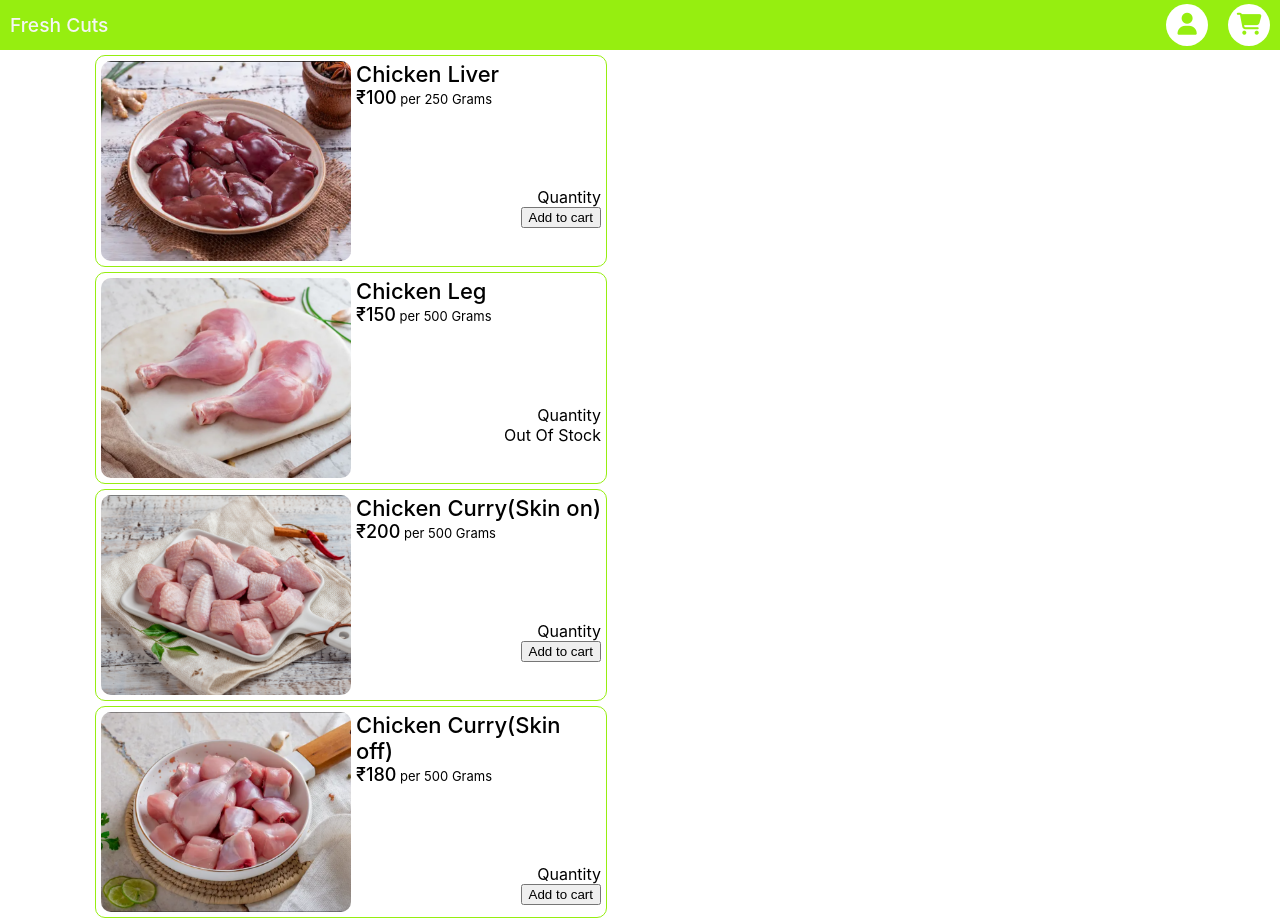
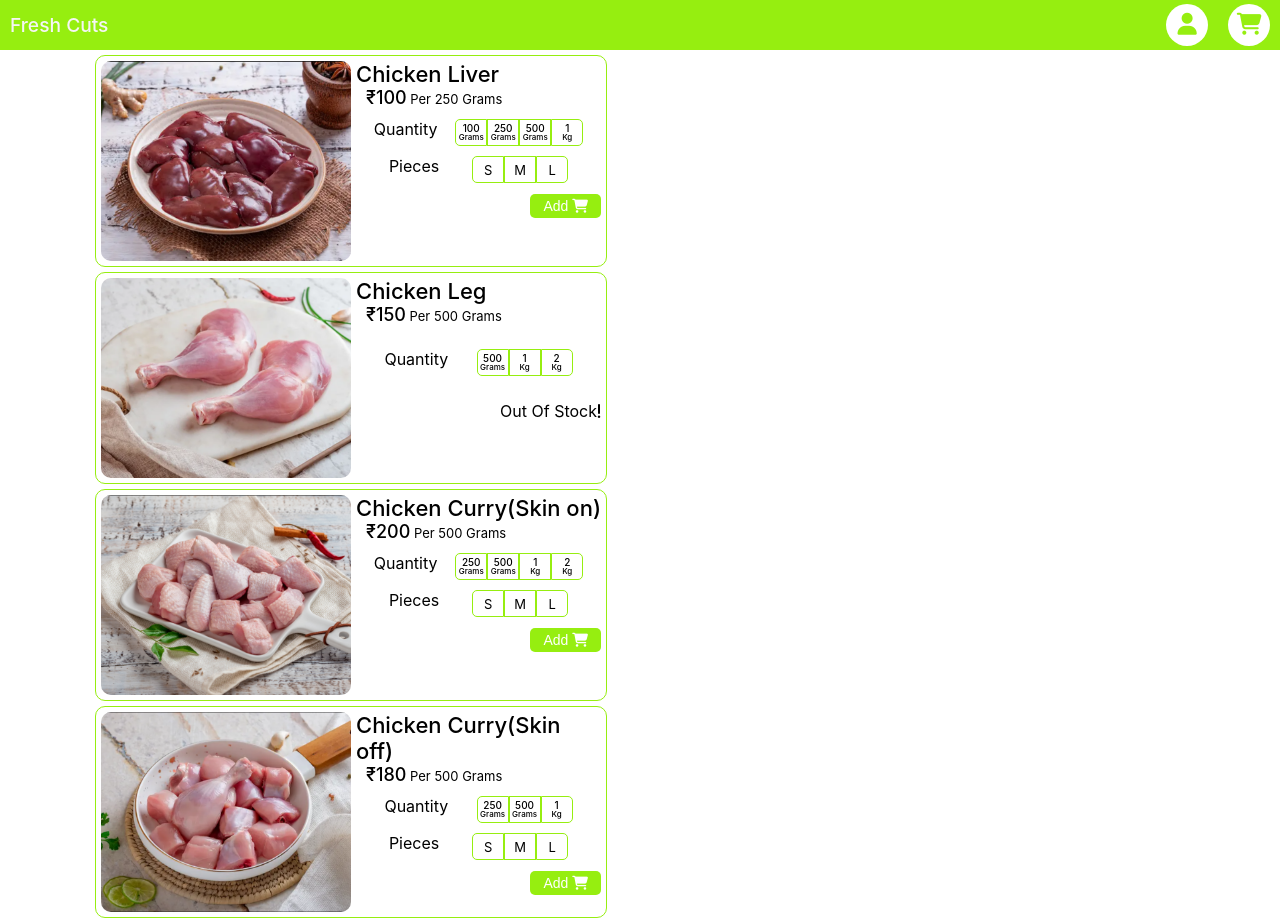
Before and after one commit to selva-thayalan/fresh-cuts, a React (Create React App) app: page / in a window 1280 px wide. Built offline with nearby package versions, Linux system fonts and the light colour scheme.

Commit message:
Implemented Quantity and piece options

```diff
--- a/src/components/ProductCard.tsx
+++ b/src/components/ProductCard.tsx
@@ -1,12 +1,18 @@
+import { Pieces, PiecesValues } from "../models/Pieces";
 import ProductCardModel from "../models/ProductCard";
-import { QuantityValues } from "../models/Quantity";
+import { Quantity, QuantityValues } from "../models/Quantity";
+import { StateStyle } from "../models/StateSwitchComponent";
 import "../styles/components/ProductCard.css";
+import StateSwitch from "./common/StateSwitch";
+import { useState } from 'react';
 
 interface ProductCardProps extends ProductCardModel{
 
 }
 
-const ProductCard = ({ name, imageUrl, description, availbaleQuantities, price, pricePerQuantity, isOutOfStock }: ProductCardProps) => {
+const ProductCard = ({ name, imageUrl, description, availbaleQuantities, availablePieces, price, pricePerQuantity, isOutOfStock }: ProductCardProps) => {
+    const [ quantity, setQuantity ] = useState<Quantity>();
+    const [ pieces, setPieces ] = useState<Pieces>();
 
     return(
         <div className="product-card-cont">
@@ -14,16 +20,33 @@ const ProductCard = ({ name, imageUrl, description, availbaleQuantities, price,
             <div className="product-wrap">
                 <div className="product-details-cont">
                     <p className="product-name">{name}</p>
-                    <p className="product-price"><span className="mrp-price">&#8377;{price}</span><span> per </span>{QuantityValues[pricePerQuantity]}</p>
+                    <p className="product-price"><span className="mrp-price">&#8377;{price}</span><span> Per </span>{QuantityValues[pricePerQuantity]}</p>
                 </div>
                 <div className="product-order-details-cont">
                     {availbaleQuantities &&
                         <div className="quantities-cont">
                             <label>Quantity</label>
+                            <StateSwitch
+                                style={StateStyle.tab}
+                                value={quantity}
+                                options={availbaleQuantities.map(q => {
+                                    let temp = QuantityValues[q].split(" ");
+                                    return {value: q, label: `<p class="state-switch-title">${temp[0]} <br><span class="font-tiny">${temp[1]}</span></p>`}
+                                })}
+                                onChange={(value) => setQuantity(value)}/>
+                        </div>}
+                    {availablePieces &&
+                        <div className="quantities-cont">
+                            <label>Pieces</label>
+                            <StateSwitch
+                                style={StateStyle.tab}
+                                value={pieces}
+                                options={availablePieces.map(p => ({value: p, label: PiecesValues[p]}))}
+                                onChange={(value) => setPieces(value)}/>
                         </div>}
                     {isOutOfStock ?
-                        <div className="out-of-stock-info">Out Of Stock</div>:
-                        <button className="add-to-cart-btn">Add to cart</button>}
+                        <div className="out-of-stock-info">Out Of Stock<i className="fa-solid fa-exclamation"></i></div>:
+                        <button className="add-to-cart-btn">Add <i className="fa-solid fa-cart-shopping"></i></button>}
                 </div>
             </div>
         </div>
--- a/src/styles/common.scss
+++ b/src/styles/common.scss
@@ -3,3 +3,9 @@ a.no-default-style{
         text-decoration: none;
     }
 }
+
+button, a{
+    &:hover{
+        cursor: pointer;
+    }
+}
--- a/src/styles/components/ProductCard.css
+++ b/src/styles/components/ProductCard.css
@@ -21,6 +21,13 @@
     margin-left: 5px;
 }
 
+.quantities-cont{
+    display: flex;
+    width: 100%;
+    flex-direction: row;
+    justify-content: space-evenly;
+}
+
 .product-name{
     margin: 0;
     font-size: 22px;
@@ -30,6 +37,7 @@
 .product-price{
     margin: 0;
     font-size: small;
+    margin-left: 10px;
 }
 
 .mrp-price{
@@ -44,8 +52,19 @@
     align-items: flex-end;
     justify-content: flex-end;
     flex-direction: column;
+    justify-content: space-evenly;
 }
 
 .out-of-stock-info{
     color: black;
 }
+
+.add-to-cart-btn{
+    background-color: rgb(150, 238, 16);
+    color: white;
+    outline: none;
+    border: 0px;
+    padding: 4px 13px;
+    font-size: 14px;
+    border-radius: 5px;
+}
```
